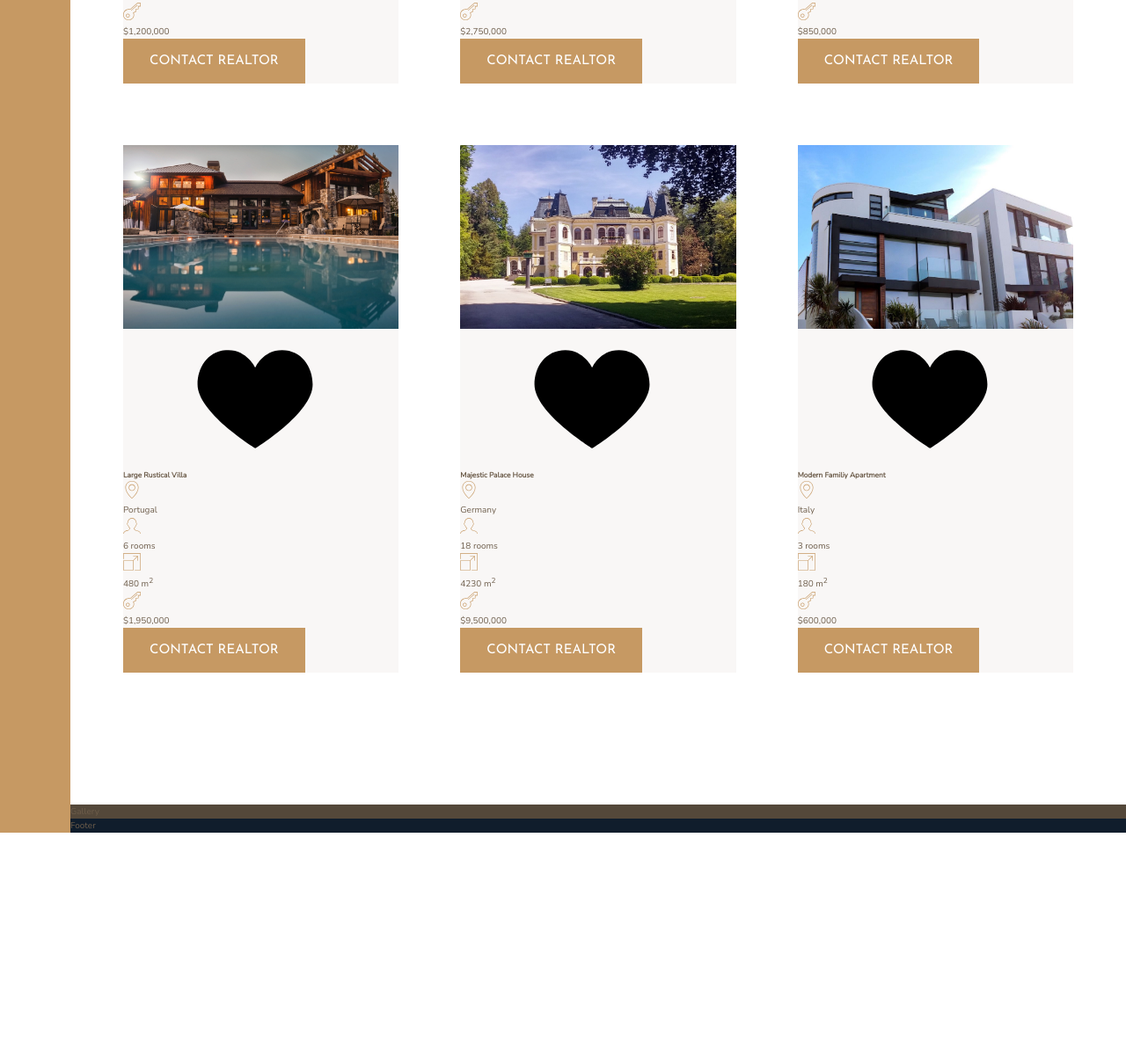
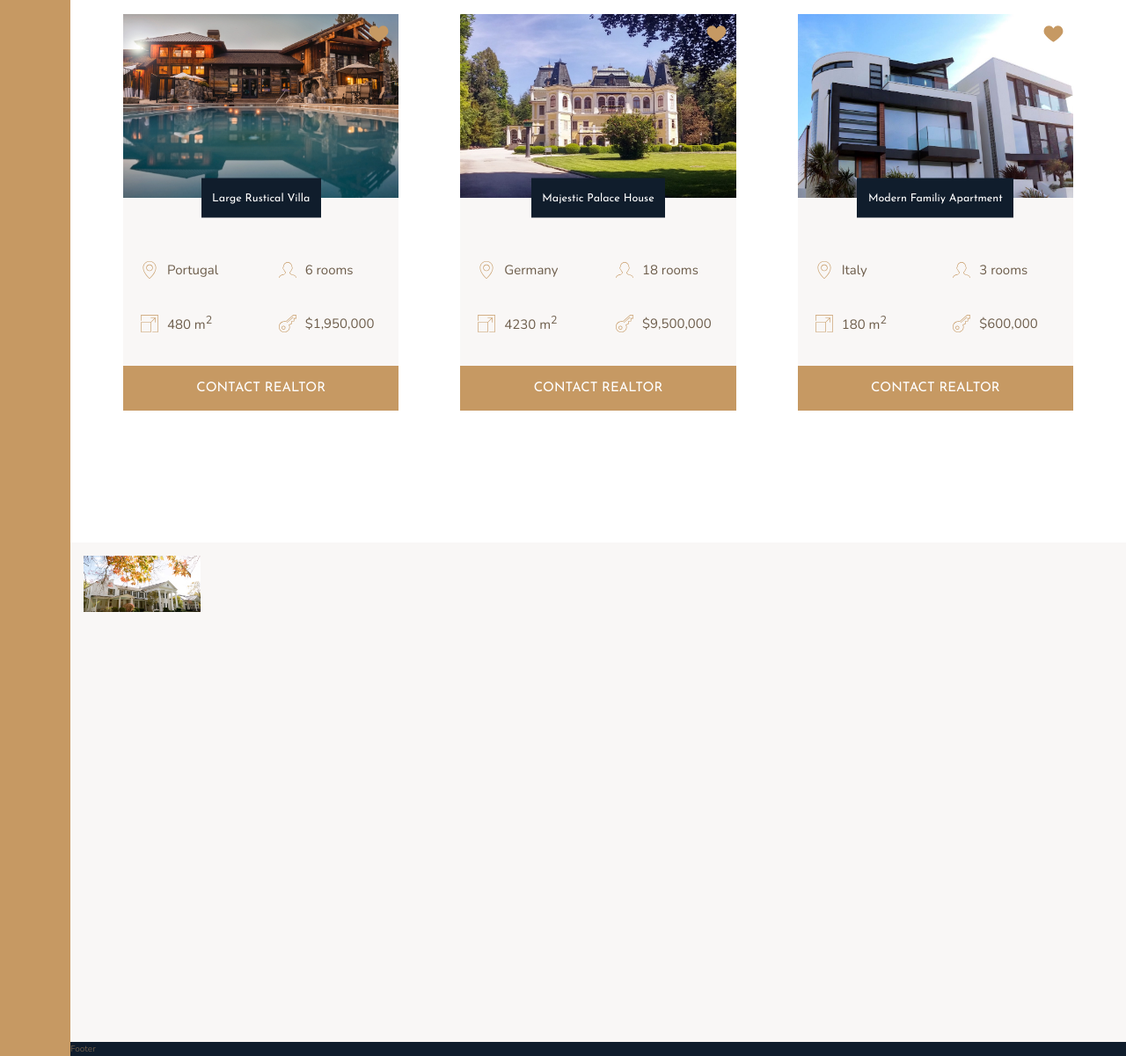
Before and after one commit to illutek/nexter-project, a website: page index.html in a window 1280 px wide. Shown: the part 2502-3703 px from the top of the page at 88% size. Before the commit the page ends 3449 px from the top, so only its background shows below. Drawn offline with nearby package versions, Linux system fonts and the light colour scheme; files that its build step writes are made by us from their sources.

Commit message:
end off home section

```diff
--- a/index.html
+++ b/index.html
@@ -291,7 +291,9 @@
         </section>
 
         <section class="gallery">
-            Gallery
+            <figure class="gallery__item gallery__item--1">
+                <img src="img/gal-1.jpeg" alt="gallery img 1" class="gallery__img">
+            </figure>
         </section>
 
         <footer class="footer">
--- a/sass/_gallery.scss
+++ b/sass/_gallery.scss
@@ -1,4 +1,26 @@
 .gallery {
-  background-color: $color-grey-dark-1;
+  background-color: $color-grey-light-1;
   grid-column: full-start / full-end;
+  padding: 1.5rem;
+
+  display: grid;
+  grid-template-columns: repeat(8, 1fr);
+  grid-template-rows: repeat(7, 5vw);
+  grid-gap: 1.5rem;
+
+  &__item {
+
+
+  }
+
+  &__img {
+    width: 100%;
+    height: 100%;
+    object-fit: cover;
+    display: block;
+  }
+
+  & > * {
+    width: 100%;
+  }
 }
--- a/sass/_homes.scss
+++ b/sass/_homes.scss
@@ -12,31 +12,73 @@
 .home {
   background-color: $color-grey-light-1;
 
+  display: grid;
+  grid-template-columns: 1fr 1fr;
+  grid-row-gap: 3.5rem;
+
   &__img {
     width: 100%;
+    grid-column: 1 / -1;
+    grid-row: 1 / 2;
+    z-index: 1;
   }
 
   &__like {
+    fill: $color-primary;
+    width: 2.5rem;
+    height: 2.5rem;
+    z-index: 2;
+    margin: 1rem;
+
+    grid-column: 2 / -1;
+    grid-row: 1 / 2;
+    justify-self: end;
 
   }
 
   &__name {
+    color: white;
+    padding: 1.25rem;
+    background-color: $color-secondary;
+    font-family: $font-display;
+    font-size: 1.25rem;
+    font-weight: 400;
+    z-index: 10;
+    transform: translateY(50%);
 
+    grid-row: 1 / 2;
+    grid-column: 1 / -1;
+    justify-self: center;
+    align-self: end;
+
+  }
+
+  &__location,
+  &__rooms {
+    margin-top: 3.5rem;
   }
 
   &__location,
   &__rooms,
   &__area,
   &__price {
+    font-size: 1.5rem;
+    margin-left: 2rem;
+
+    display: flex;
+    align-items: center;
+
     svg {
       fill: $color-primary;
       height: 2rem;
       width: 2rem;
-      }
-
-      p {
+      margin-right: 1rem;
 
     }
 
   }
+
+  &__btn {
+    grid-column: 1 / -1;
   }
+}
```
Lines whose indentation alone changed are shown as unchanged.
